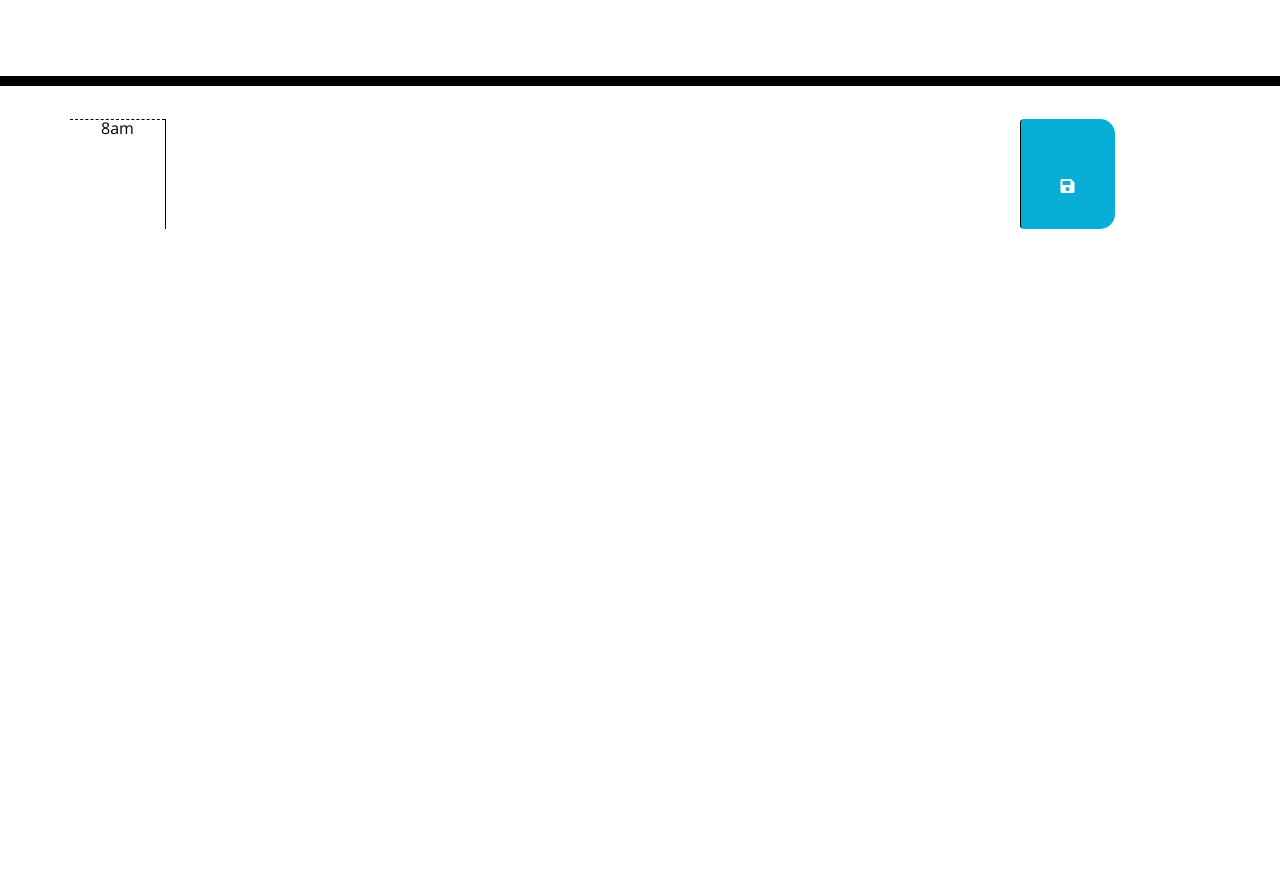
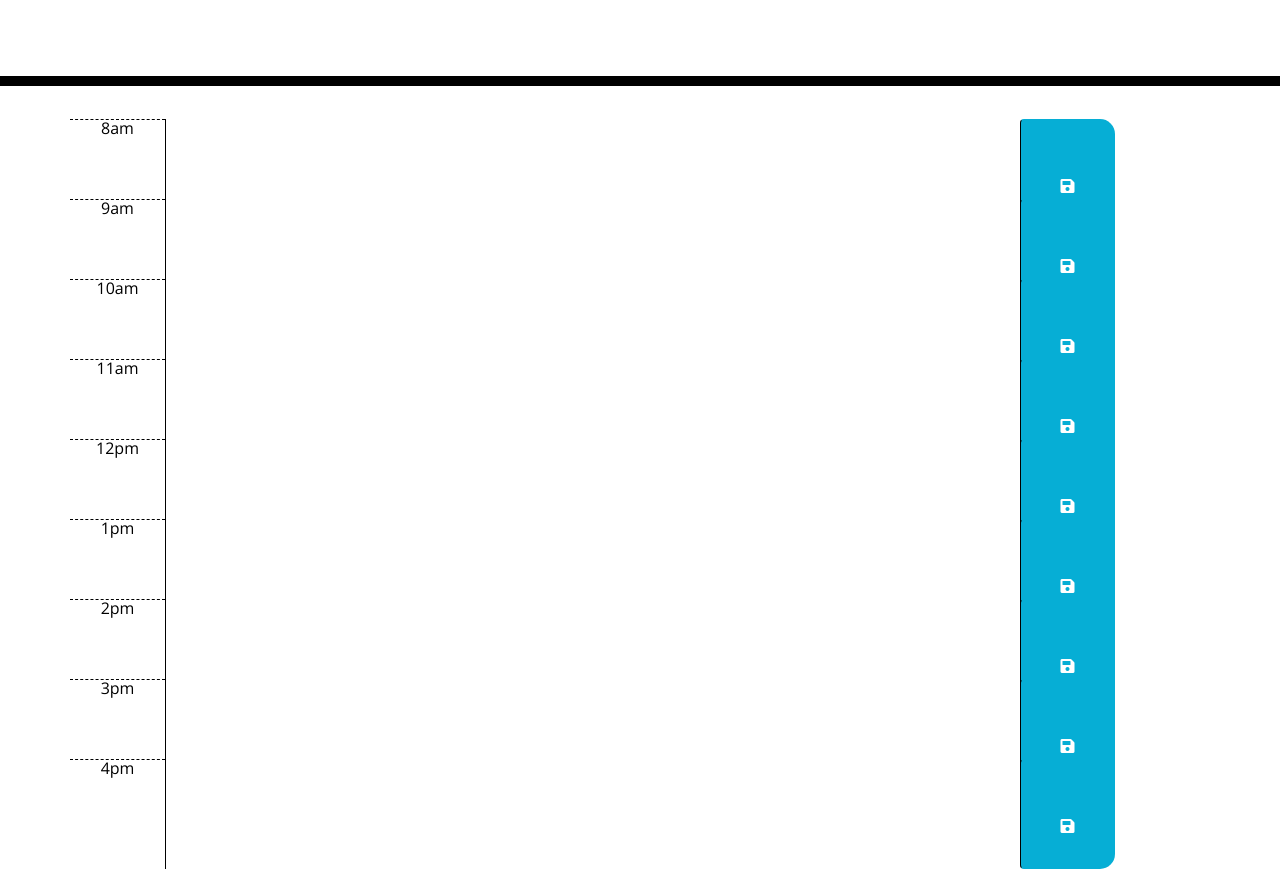
Before and after one commit to Ang543/work-day-scheduler, a plain HTML site: page develop/index.html in a window 1280 px wide. Shown: the part 182-1051 px from the top of the page. Before the commit the page ends 800 px from the top, so only its background shows below. Drawn offline with nearby package versions, Linux system fonts and the light colour scheme.

Commit message:
added all timeblocks

```diff
--- a/develop/index.html
+++ b/develop/index.html
@@ -32,8 +32,80 @@
             </button>
         </div>
 
+          <!-- Timeblock 2 -->
+          <div class="time-block row">
+            <div class="col-sm-1 hour">9am</div>
+            <textarea id="8am" class="col-sm-9 description"></textarea>
+            <button class="saveBtn btn col-sm-1">
+                <a class="fas fa-save"></a>
+            </button>
+        </div>
+
+          <!-- Timeblock 3 -->
+          <div class="time-block row">
+            <div class="col-sm-1 hour">10am</div>
+            <textarea id="8am" class="col-sm-9 description"></textarea>
+            <button class="saveBtn btn col-sm-1">
+                <a class="fas fa-save"></a>
+            </button>
+        </div>
+
+          <!-- Timeblock 4 -->
+          <div class="time-block row">
+            <div class="col-sm-1 hour">11am</div>
+            <textarea id="8am" class="col-sm-9 description"></textarea>
+            <button class="saveBtn btn col-sm-1">
+                <a class="fas fa-save"></a>
+            </button>
+        </div>
+
+          <!-- Timeblock 5 -->
+          <div class="time-block row">
+            <div class="col-sm-1 hour">12pm</div>
+            <textarea id="8am" class="col-sm-9 description"></textarea>
+            <button class="saveBtn btn col-sm-1">
+                <a class="fas fa-save"></a>
+            </button>
+        </div>
+
+          <!-- Timeblock 6 -->
+          <div class="time-block row">
+            <div class="col-sm-1 hour">1pm</div>
+            <textarea id="8am" class="col-sm-9 description"></textarea>
+            <button class="saveBtn btn col-sm-1">
+                <a class="fas fa-save"></a>
+            </button>
+        </div>
+
+          <!-- Timeblock 7 -->
+          <div class="time-block row">
+            <div class="col-sm-1 hour">2pm</div>
+            <textarea id="8am" class="col-sm-9 description"></textarea>
+            <button class="saveBtn btn col-sm-1">
+                <a class="fas fa-save"></a>
+            </button>
+        </div>
+
+          <!-- Timeblock 8 -->
+          <div class="time-block row">
+            <div class="col-sm-1 hour">3pm</div>
+            <textarea id="8am" class="col-sm-9 description"></textarea>
+            <button class="saveBtn btn col-sm-1">
+                <a class="fas fa-save"></a>
+            </button>
+        </div>
+
+          <!-- Timeblock 9 -->
+          <div class="time-block row">
+            <div class="col-sm-1 hour">4pm</div>
+            <textarea id="8am" class="col-sm-9 description"></textarea>
+            <button class="saveBtn btn col-sm-1">
+                <a class="fas fa-save"></a>
+            </button>
+        </div>
+
         <script src="https://code.jquery.com/jquery-3.4.1.min.js"></script>
-        <script src="https://cdnjs.cloudflare.com/ajax/libs/moment.js/2.24.0/moment.min.js"></script>
+        <script src="https://cdnjs.cloudfare.com/ajax/libs/moment.js/2.24.0/moment.min.js"></script>
         <script src="./assets/script.js"></script>
     </div>
 </body>
```
